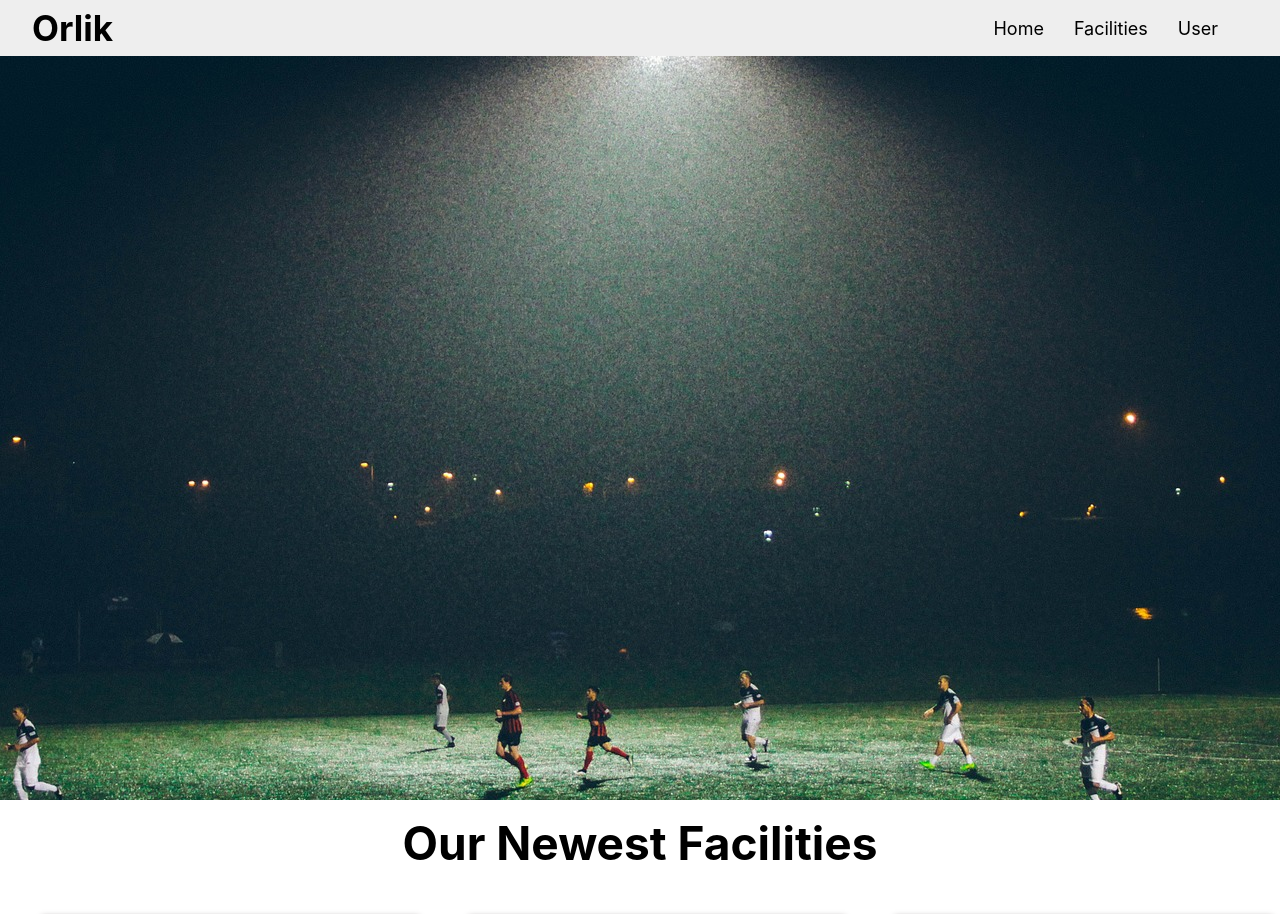
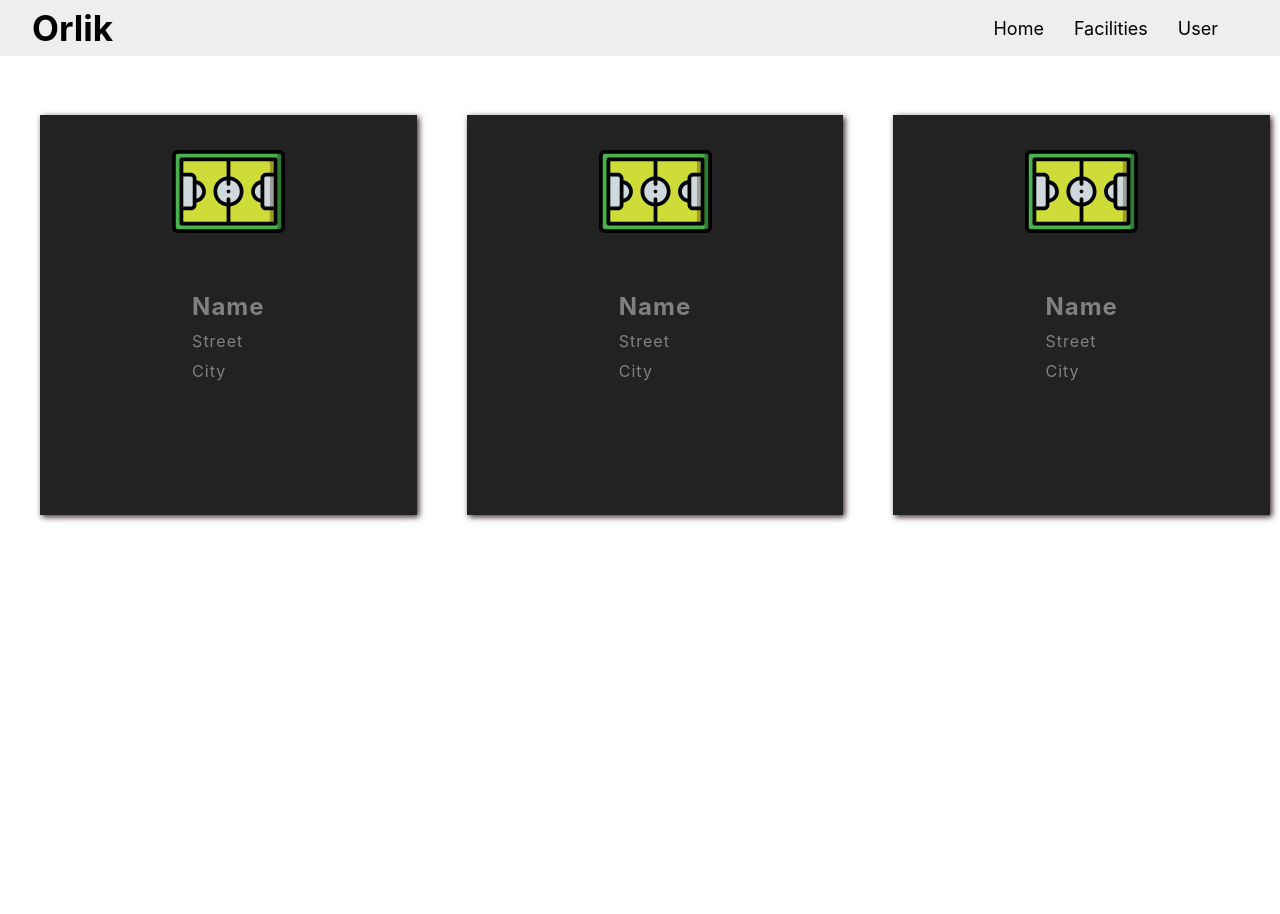
Before and after one commit to Kacper-Arendt/OrlikApi-Front-, a React (Create React App) app: page /facilities in a window 1280 px wide. Shown: the top 914 px of the page. Built offline with nearby package versions, Linux system fonts and the light colour scheme.

Commit message:
before auth

```diff
--- a/package.json
+++ b/package.json
@@ -6,6 +6,7 @@
     "@testing-library/jest-dom": "^5.11.10",
     "@testing-library/react": "^11.2.6",
     "@testing-library/user-event": "^12.8.3",
+    "axios": "^0.21.1",
     "react": "^17.0.2",
     "react-dom": "^17.0.2",
     "react-router-dom": "^5.2.0",
--- a/src/App.js
+++ b/src/App.js
@@ -1,18 +1,21 @@
 import React from "react";
+import {Route, Switch} from 'react-router-dom';
 
 import classes from './App.module.css';
 import Toolbar from './components/Navigation/Toolbar/Toolbar';
-import MainImage from './components/MainImage/MainImage';
-import Facilities from './components/Facilities/Facilities'
 import Footer from './components/Footer/Foot';
+import Home from './containers/Home/Home';
+import Facilities from './containers/Facilities/Facilities';
 
 function App() {
     return (
         <div className={classes.App}>
             <Toolbar/>
-            <MainImage />
-            <Facilities />
-            <Footer />
+            <Switch>
+                <Route path="/facilities" exact component={Facilities}/>
+                <Route path="/" exact component={Home}/>
+            </Switch>
+            <Footer/>
         </div>
     );
 }
--- a/src/components/Facilities/Facilities.js
+++ b/src/components/Facilities/Facilities.js
@@ -4,9 +4,9 @@ import classes from './Facilities.module.css';
 import Facility from './Facility/Facility';
 
 
-const facilities = () => (
+const facilities = (props) => (
     <section className={classes.Facilities}>
-        <h2 className={classes.SectionName}>Our Newest Facilities </h2>
+        <h2 className={classes.SectionName}> {props.children} </h2>
         <div className={classes.Objects}>
             <Facility/>
             <Facility/>
--- a/src/components/Footer/Foot.module.css
+++ b/src/components/Footer/Foot.module.css
@@ -7,6 +7,7 @@
     bottom: 0;
     left: 0;
     width: 100%;
+    overflow: hidden;
 }
 
 .Footer p {
--- a/src/components/Navigation/NavigationItems/NavigationItem/NavigationItem.js
+++ b/src/components/Navigation/NavigationItems/NavigationItem/NavigationItem.js
@@ -3,7 +3,7 @@ import classes from "./NavigationItem.module.css";
 
 const navigationItem = (props) => (
     <li className={classes.NavigationItem}>
-        <a href="/">{props.children}</a>
+        <a href={props.url}>{props.children}</a>
     </li>
 );
 
--- a/src/components/Navigation/NavigationItems/NavigationItems.js
+++ b/src/components/Navigation/NavigationItems/NavigationItems.js
@@ -5,8 +5,8 @@ import classes from "./NavigationItems.module.css";
 
 const navigationItems = () => (
     <ul className={classes.NavigationItems}>
-        <NavigationItem >Home</NavigationItem>
-        <NavigationItem >Facilities</NavigationItem>
+        <NavigationItem url='/'>Home</NavigationItem>
+        <NavigationItem url='/facilities'>Facilities</NavigationItem>
         <NavigationItem >User</NavigationItem>
     </ul>
 )
--- a/src/components/Navigation/Toolbar/Toolbar.module.css
+++ b/src/components/Navigation/Toolbar/Toolbar.module.css
@@ -2,12 +2,14 @@
     display: flex;
     flex-direction: row;
     justify-content: space-between;
+    position: fixed;
     width: 100%;
-    background-color: #eee;
-    align-items:  center;
+    top: 0;
     padding: 7px;
     align-content: space-between;
-    position: fixed;
+    align-items:  center;
+    background-color: #eee;
+
 }
 .Logo {
     margin-left: 25px;
--- /dev/null
+++ b/src/containers/Facilities/Facilities.js
@@ -0,0 +1,18 @@
+import React from "react";
+
+import classes from './Facilities.module.css';
+import Facilities from '../../components/Facilities/Facilities';
+
+const facilities = () => (
+    <div className={classes.Facilities}>
+        <section className={classes.Search}>
+            {/*<label htmlFor="search">Search Your Pitch</label>*/}
+            {/*<input type="text" name="search" id="search"/>*/}
+        </section>
+        <section className={classes.Result}>
+            <Facilities> </Facilities>
+        </section>
+    </div>
+)
+
+export default facilities;
--- /dev/null
+++ b/src/containers/Facilities/Facilities.module.css
@@ -0,0 +1,8 @@
+.Facilities{
+    height: 100vh;
+}
+
+.Search {
+    margin-top: 100px;
+    text-align: center;
+}
--- /dev/null
+++ b/src/containers/Home/Home.js
@@ -0,0 +1,12 @@
+import React from "react";
+import MainImage from "../../components/MainImage/MainImage";
+import Facilities from "../../components/Facilities/Facilities";
+
+const home = () => (
+    <div>
+        <MainImage/>
+        <Facilities> Our Newest Facilities</Facilities>
+    </div>
+)
+
+export default home;
--- a/src/index.js
+++ b/src/index.js
@@ -2,13 +2,17 @@ import React from 'react';
 import ReactDOM from 'react-dom';
 import './index.css';
 import App from './App';
-import reportWebVitals from './reportWebVitals';
+import {BrowserRouter} from "react-router-dom";
+
+const app = (
+    <BrowserRouter>
+        <App/>
+    </BrowserRouter>
+)
 
 ReactDOM.render(
     <React.StrictMode>
-        <App/>
+        {app}
     </React.StrictMode>,
     document.getElementById('root')
 );
-
-reportWebVitals();
```
Also changed, not shown: src/App.module.css (line endings or trailing spaces), 1 other file (tests, documents, lock files or other folders).
